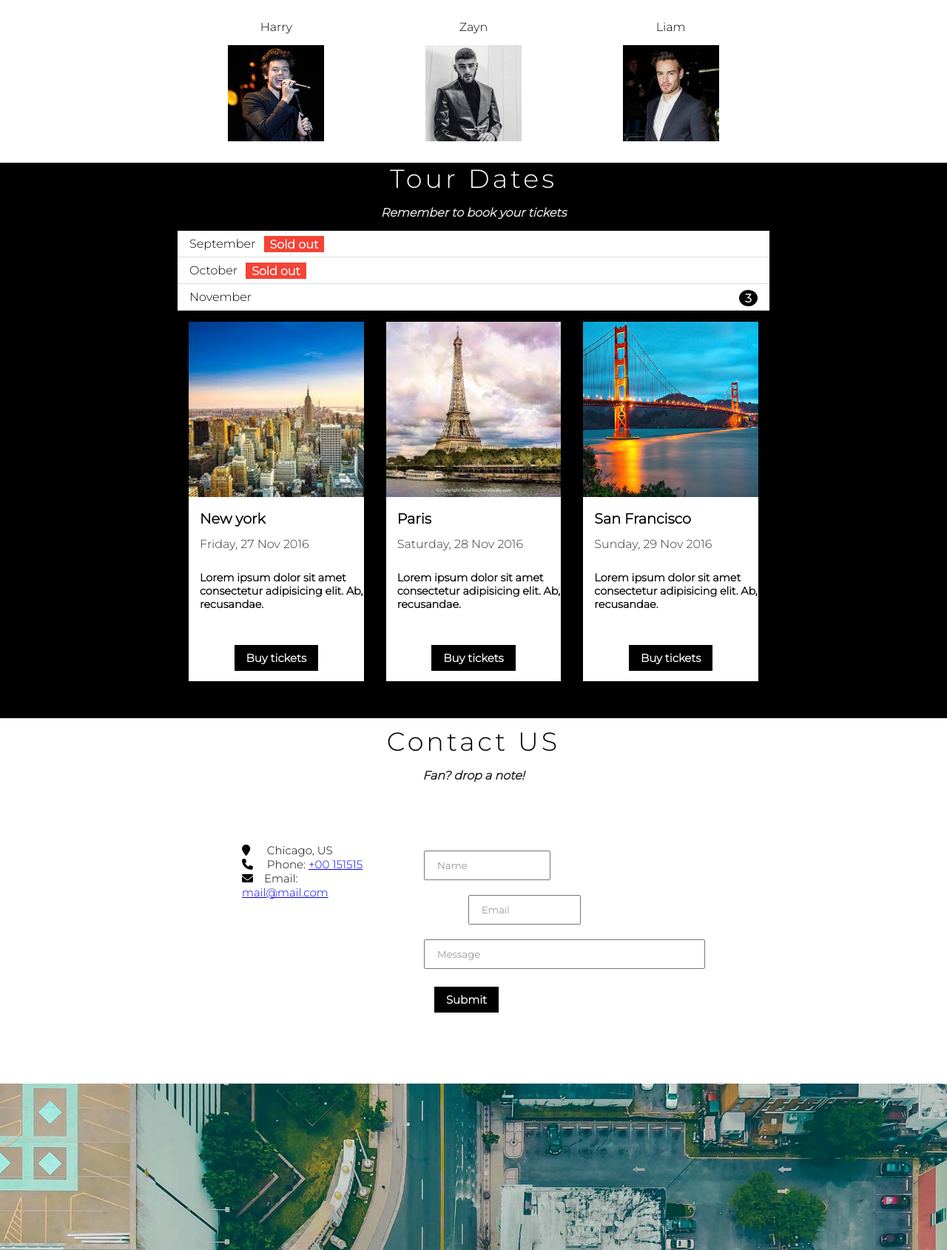
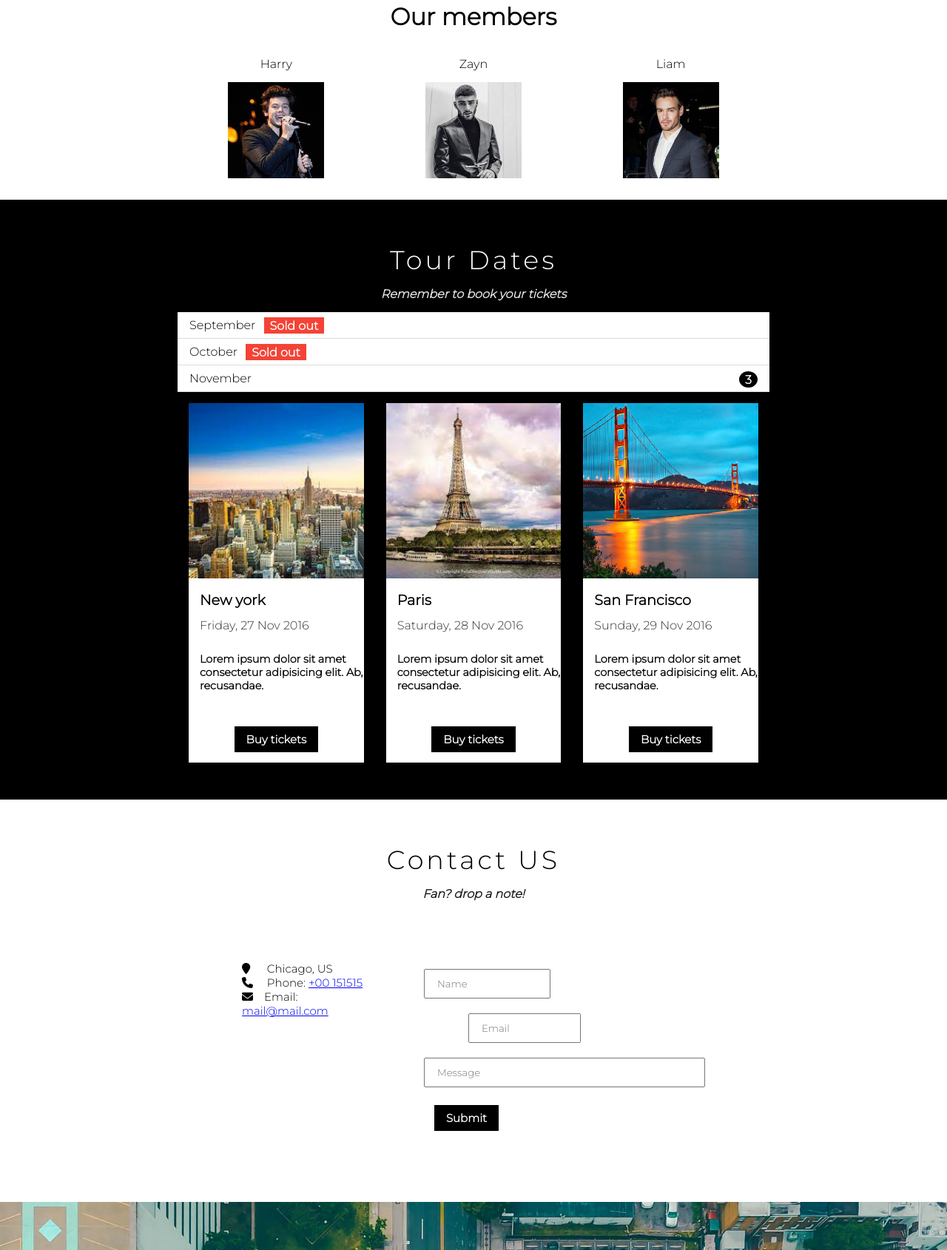
Before and after one commit to Jagss24/THE_BAND, a plain HTML site: page index.html in a window 1280 px wide. Shown: the part 1110-2800 px from the top of the page at 74% size. Drawn offline with Linux system fonts and the light colour scheme.

Commit message:
Modified

```diff
--- a/CSS/style.css
+++ b/CSS/style.css
@@ -102,6 +102,9 @@ h2{
     margin-bottom: 20px;
     color: black
 }
+#about{
+    padding-top: 50px;
+}
 #about .content-section .content-heading{
     font-size: 35px;
     text-align: center;
@@ -164,6 +167,7 @@ h2{
 }
 #tour{
     margin-top: 25px;
+    padding-top: 50px;
     background-color: #000;
 }
 #tour .content-section{
@@ -264,7 +268,9 @@ h2{
     color: #000;
     cursor: pointer;
 }
-
+#contact{
+    padding-top: 50px;
+}
 #contact .content-heading{
     font-size: 35px;
         text-align: center;
```
